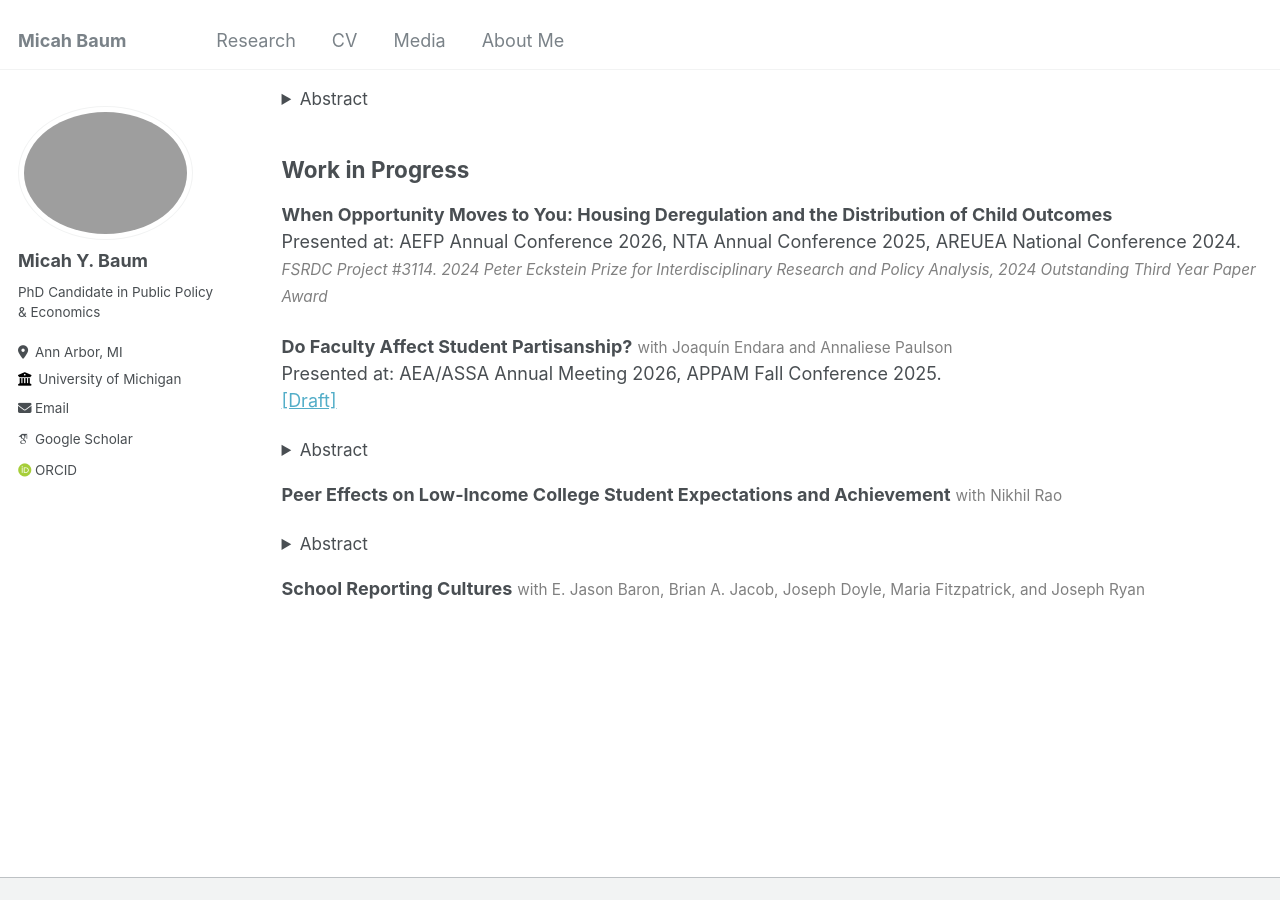
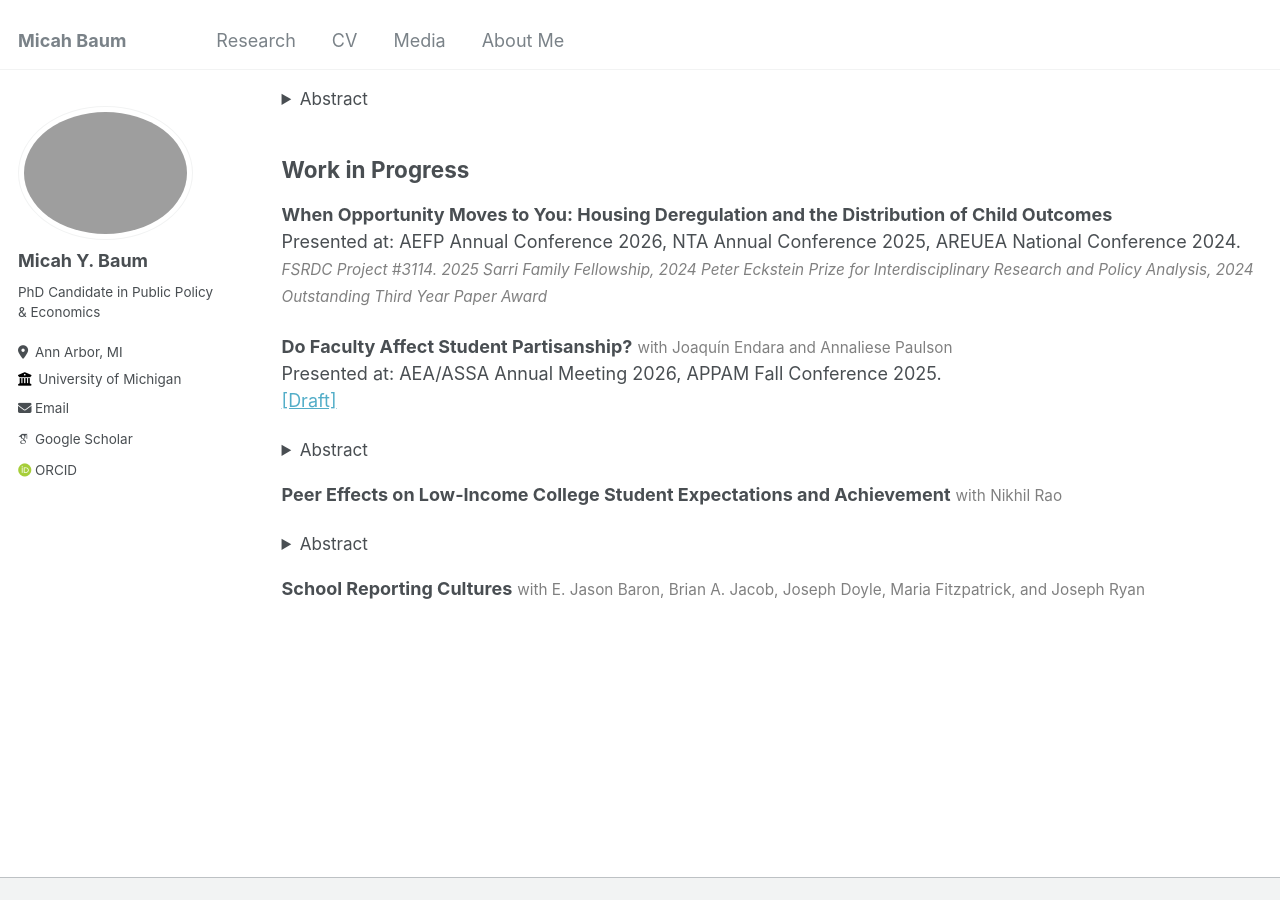
Before and after one commit to micah-baum/micah-baum.github.io, a Jekyll site: the page built from _pages/research.md, in a window 1280 px wide and 900 px high, scrolled down 436 px. Built offline with Jekyll 4.4.1, drawn with Linux system fonts in a browser that asks for light colours; some web fonts are replaced.

Commit message:
Update research.md

```diff
--- a/_pages/research.md
+++ b/_pages/research.md
@@ -30,7 +30,7 @@ Detroit students who obtain a college degree overcome many obstacles to do so. T
 ## Work in Progress
 **When Opportunity Moves to You: Housing Deregulation and the Distribution of Child Outcomes** <br>
 Presented at: AEFP Annual Conference 2026, NTA Annual Conference 2025, AREUEA National Conference 2024. <br>
-<span style="font-size:85%; color:gray;"> _FSRDC Project #3114. 2024 Peter Eckstein Prize for Interdisciplinary Research and Policy Analysis, 2024 Outstanding Third Year Paper Award_ <br> </span>
+<span style="font-size:85%; color:gray;"> _FSRDC Project #3114. 2025 Sarri Family Fellowship, 2024 Peter Eckstein Prize for Interdisciplinary Research and Policy Analysis, 2024 Outstanding Third Year Paper Award_ <br> </span>
 
 **Do Faculty Affect Student Partisanship?** <span style="font-size:85%; color:gray;">with Joaqu&iacute;n Endara and Annaliese Paulson </span> <br>
 Presented at: AEA/ASSA Annual Meeting 2026, APPAM Fall Conference 2025. <br>
```
